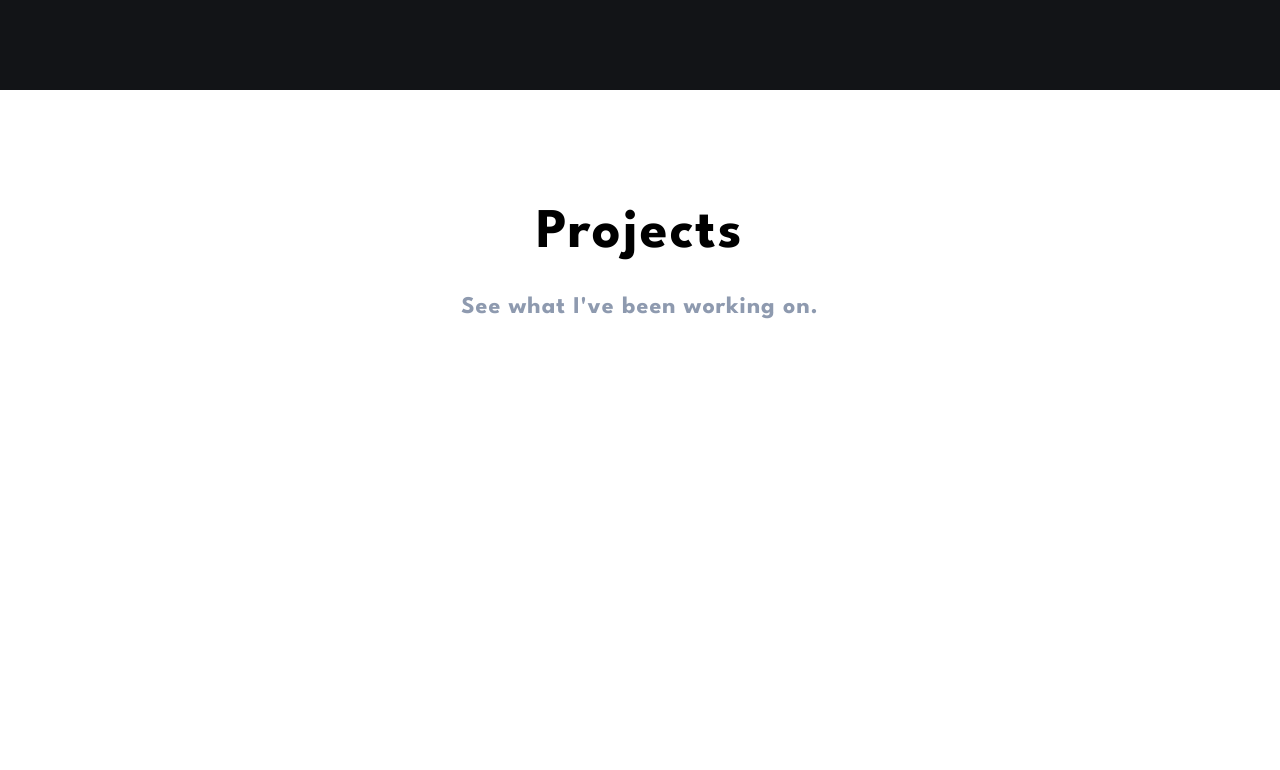
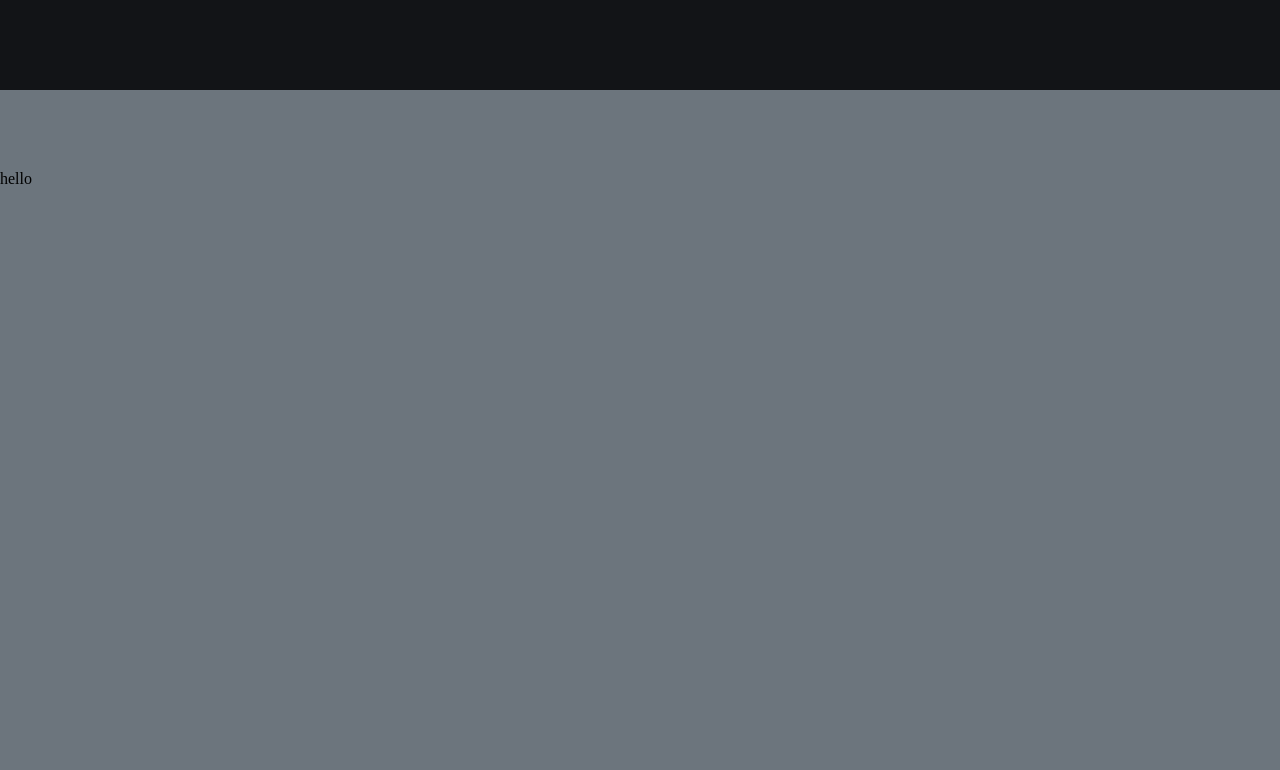
Before and after one commit to giuseppi/giuseppipelayo.com, a React (Create React App) app: page / in a window 1280 px wide. Shown: the part 710-1480 px from the top of the page. Built offline with nearby package versions, Linux system fonts and the light colour scheme.

Commit message:
setup about.js
created file, adjusted height and background color

```diff
--- a/src/App.css
+++ b/src/App.css
@@ -32,9 +32,14 @@ html {
   min-height: 100vh;
 }
 
+.about-container {
+  padding: 80px 0;
+  background-color: #6c757d;
+  min-height: 100vh;
+}
+
 .projects-container {
   padding: 80px 0;
-  top: 50px;
   background-color: white;
   min-height: 750px;
 }
--- /dev/null
+++ b/src/components/about.js
@@ -0,0 +1,11 @@
+import React from "react";
+
+const About = () => {
+  return (
+    <>
+      <div className="about-container">hello</div>
+    </>
+  );
+};
+
+export default About;
--- a/src/components/layout.js
+++ b/src/components/layout.js
@@ -1,4 +1,5 @@
 import Header from "./header.js";
+import About from "./about.js";
 import Projects from "./projects.js";
 import Footer from "./footer.js";
 const Layout = () => {
@@ -6,6 +7,7 @@ const Layout = () => {
     <>
       <div className="flex-container">
         <Header />
+        <About />
         <Projects />
         <Footer />
       </div>
```
